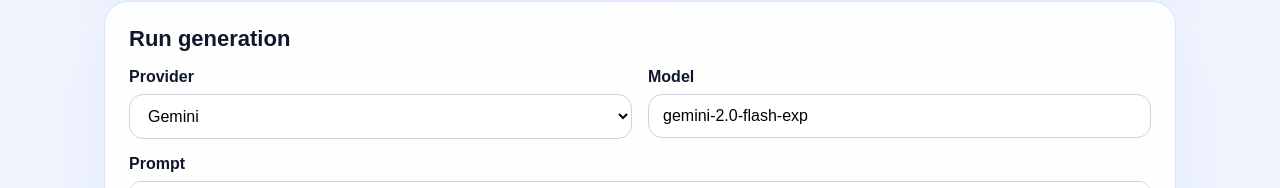
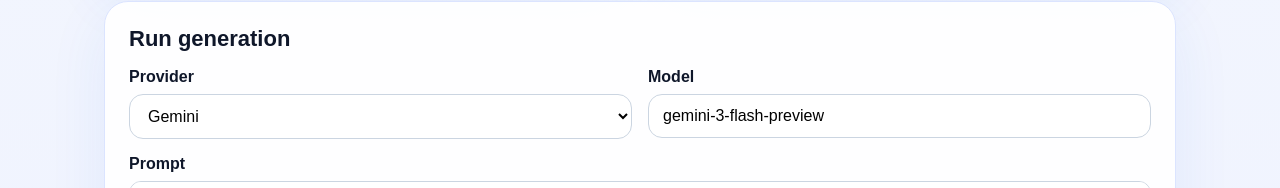
Before and after one commit to ttjacky2023-spec/product-scene-studio, a Next.js app: page /generation-plan in a window 1280 px wide. Shown: the part 998-1186 px from the top of the page. Built offline with nearby package versions, Linux system fonts and the light colour scheme; no server answers.

Commit message:
Use working Gemini default model

```diff
--- a/src/app/generation-plan/page.tsx
+++ b/src/app/generation-plan/page.tsx
@@ -54,13 +54,13 @@
       .then((json: ProviderStatus) => {
         setStatus(json);
         setProvider(json.defaultProvider);
-        setModel(json.defaultProvider === "gemini" ? "gemini-2.0-flash-exp" : "gpt-4.1-mini");
+        setModel(json.defaultProvider === "gemini" ? "gemini-3-flash-preview" : "gpt-4.1-mini");
       })
       .catch(() => undefined);
   }, []);
 
   useEffect(() => {
-    setModel(provider === "gemini" ? "gemini-2.0-flash-exp" : "gpt-4.1-mini");
+    setModel(provider === "gemini" ? "gemini-3-flash-preview" : "gpt-4.1-mini");
   }, [provider]);
 
   const promptSuggestion = useMemo(() => {
```
